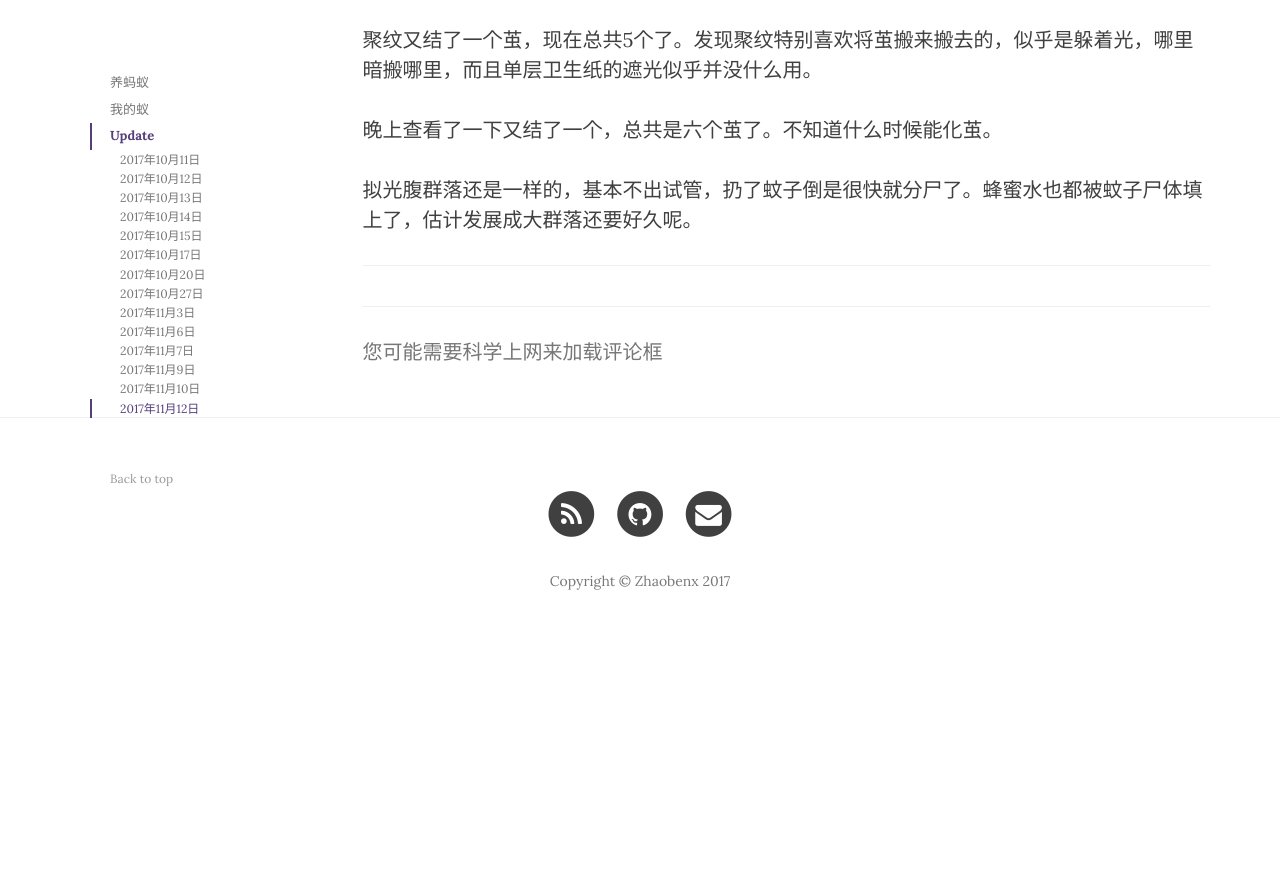
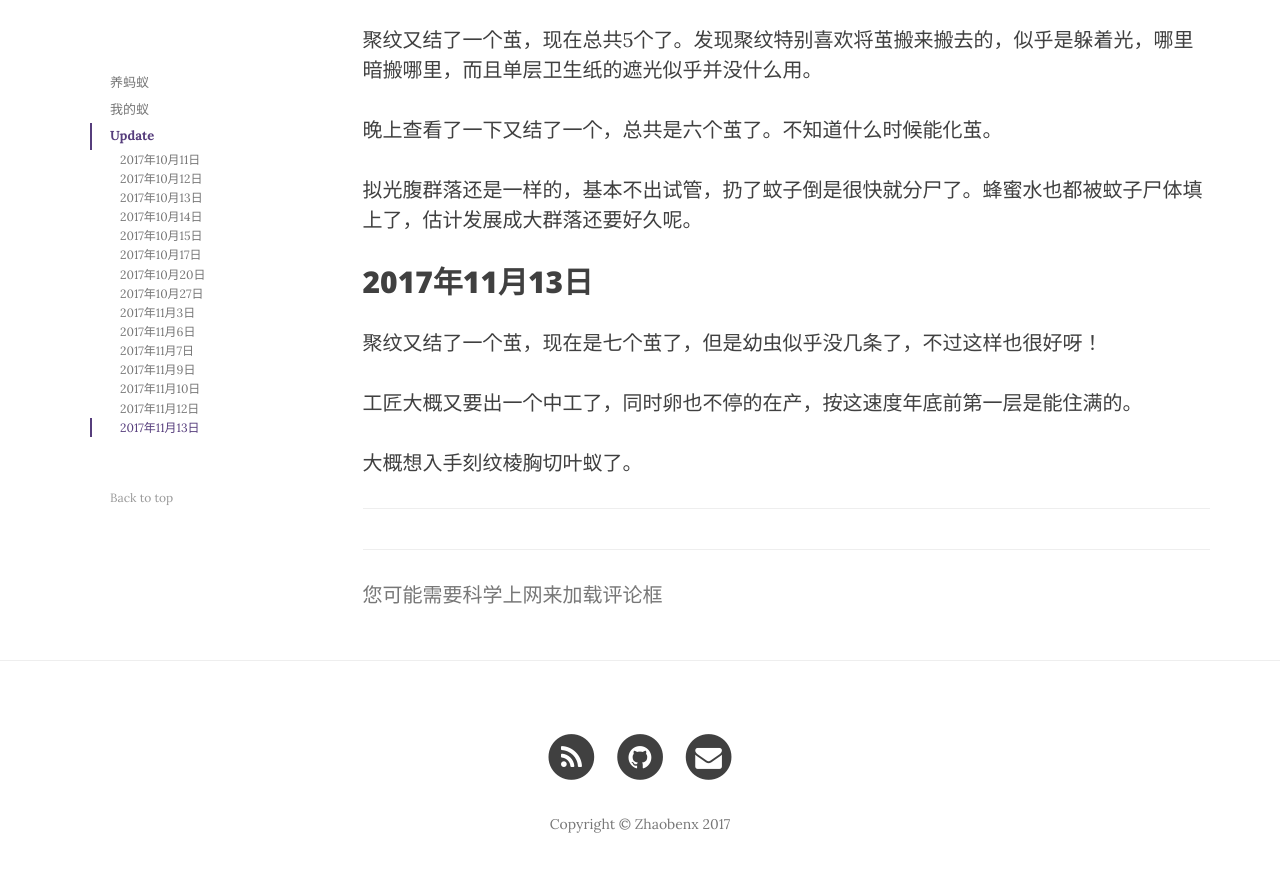
Before and after one commit to zhaobenx/zhaobenx.github.io, a Jekyll site: the page built from _posts/2017-10-10-love-ants.md, in a window 1280 px wide and 900 px high, scrolled down 6848 px. Shown: the top 872 px of the window. Built offline with Jekyll 4.4.1, drawn with Linux system fonts in a browser that asks for light colours; nearby versions of some CDN libraries; comment, search, counter and statistics services are not loaded; before the commit the page ends 7505 px from its top, so only the background shows below that.

Commit message:
Update 2017-10-10-love-ants.md

```diff
--- a/_posts/2017-10-10-love-ants.md
+++ b/_posts/2017-10-10-love-ants.md
@@ -161,3 +161,11 @@ published: true
 晚上查看了一下又结了一个，总共是六个茧了。不知道什么时候能化茧。
 
 拟光腹群落还是一样的，基本不出试管，扔了蚊子倒是很快就分尸了。蜂蜜水也都被蚊子尸体填上了，估计发展成大群落还要好久呢。
+
+## 2017年11月13日
+
+聚纹又结了一个茧，现在是七个茧了，但是幼虫似乎没几条了，不过这样也很好呀！
+
+工匠大概又要出一个中工了，同时卵也不停的在产，按这速度年底前第一层是能住满的。
+
+大概想入手刻纹棱胸切叶蚁了。
```
